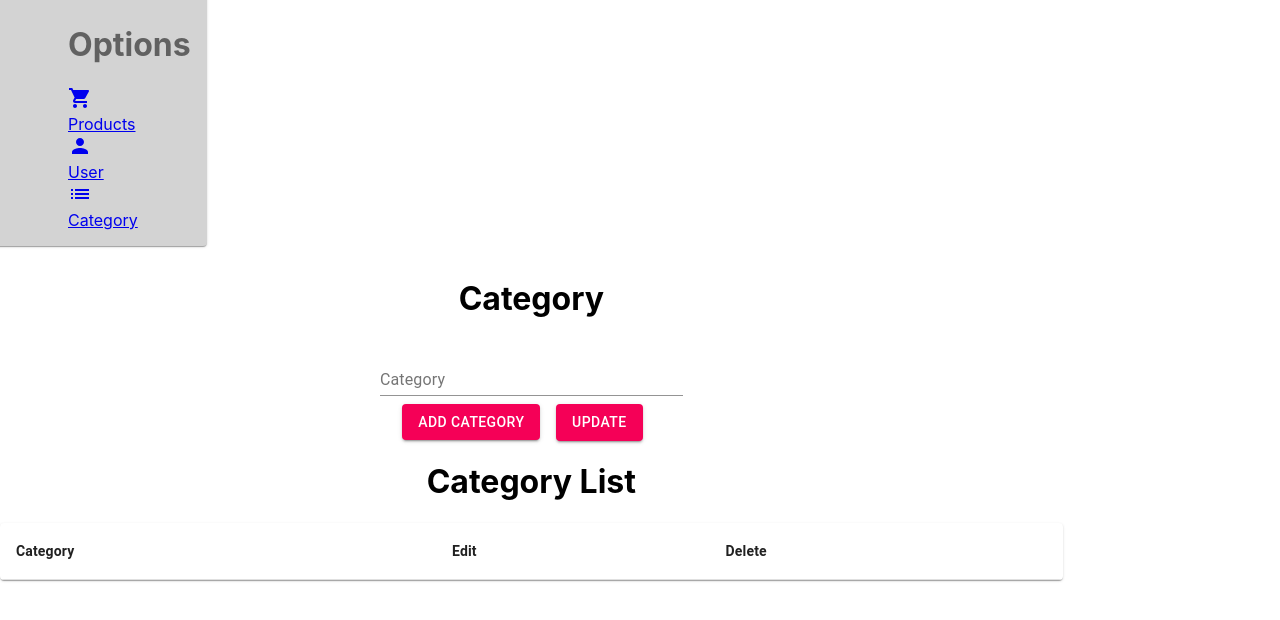
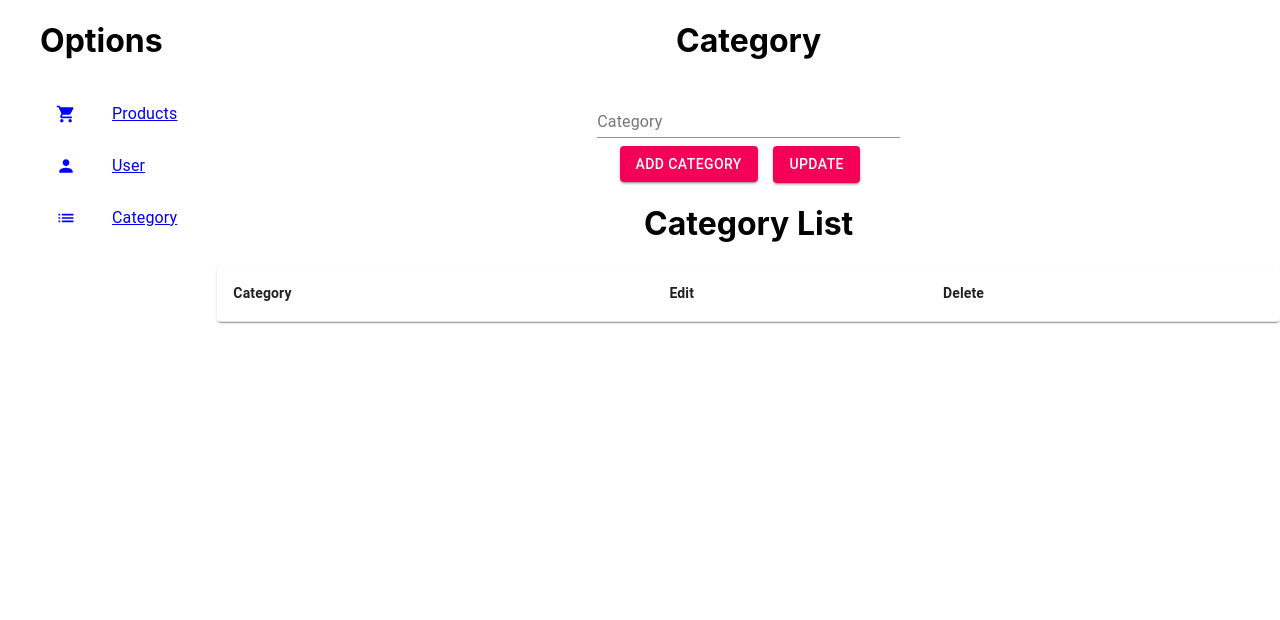
Before and after one commit to franzbiely/mair, a React (Create React App) app: page /category in a window 1280 px wide. Shown: the top 620 px of the page. Built offline with nearby package versions, Linux system fonts and the light colour scheme.

Commit message:
creating hover in icon of the Router in App file

```diff
--- a/src/App.js
+++ b/src/App.js
@@ -13,19 +13,27 @@ import { BrowserRouter as Router, Switch, Route, Link } from "react-router-dom";
 import Grid from "@material-ui/core/Grid";
 import Box from "@material-ui/core/Box";
 import { makeStyles } from "@material-ui/core/styles";
-import PersonIcon from '@material-ui/icons/Person';
-import ShoppingCartIcon from '@material-ui/icons/ShoppingCart';
-import ListIcon from '@material-ui/icons/List';
+import PersonIcon from "@material-ui/icons/Person";
+import ShoppingCartIcon from "@material-ui/icons/ShoppingCart";
+import ListIcon from "@material-ui/icons/List";
+import List from "@material-ui/core/List";
+import ListItemText from "@material-ui/core/ListItemText";
+import ListItemIcon from "@material-ui/core/ListItemIcon";
+import ListItem from "@material-ui/core/ListItem";
 
 const useStyles = makeStyles((theme) => ({
   root: {
-    flexGrow: 1,
+    width: "100%",
+    maxWidth: 300,
+    backgroundColor: theme.palette.background.paper,
   },
   paper: {
     padding: theme.spacing(2),
     textAlign: "center",
     color: theme.palette.text.secondary,
-    backgroundColor: "lightGray",
+    backgroundColor: "silver",
+    width: "",
+    height: "700px",
   },
 }));
 
@@ -214,7 +222,7 @@ function App() {
       <ProductContext.Provider value={providerValue}>
         <Router>
           <Grid container spacing={3}>
-            <Paper className={classes.paper}>
+            {/* <Paper className={classes.paper}> */}
               <Grid
                 direction="row"
                 justifyContent="flex-start"
@@ -222,17 +230,56 @@ function App() {
                 item
                 xs={2}
               >
-                <Box ml={8} align="left">
+                <Box ml={5} align="left">
                   <h1>Options</h1>
+                  <div className={classes.root}>
+                    <List component="nav" aria-label="main mailbox folders">
+                      <Link to="/products">
+                        <ListItem button>
+                          <ListItemIcon>
+                            <ShoppingCartIcon
+                              fontSize="small"
+                              style={{ color: "blue" }}
+                            />
+                          </ListItemIcon>
+                          <ListItemText primary="Products" />
+                        </ListItem>
+                      </Link>
 
-                  <Link to="/products"> <ShoppingCartIcon/>
-                    Products
-                  </Link><br />
-                  <Link to="/user"><PersonIcon/> User</Link> <br />
-                  <Link to="/category"> <ListIcon/> Category</Link> <br />
+                      <br />
+                      <Box mt={-2}>
+                        <Link to="/user">
+                          <ListItem button>
+                            <ListItemIcon>
+                              <PersonIcon
+                                fontSize="small"
+                                style={{ color: "blue" }}
+                              />
+                            </ListItemIcon>
+                            <ListItemText primary="User" />
+                          </ListItem>
+                        </Link>
+                      </Box>
+                      <br />
+                      <Box mt={-2}>
+                        <Link to="/category">
+                          <ListItem button>
+                            <ListItemIcon>
+                              <ListIcon
+                                fontSize="small"
+                                style={{ color: "blue" }}
+                              />
+                            </ListItemIcon>
+                            <ListItemText primary="Category" />
+                          </ListItem>
+                        </Link>
+                      </Box>
+                      <br />
+                    </List>
+                  </div>
                 </Box>
               </Grid>
-            </Paper>
+            {/* </Paper> */}
             <Grid
               justifyContent="flex-end"
               alignItems="flex-start"
@@ -258,13 +305,6 @@ function App() {
             </Grid>
           </Grid>
         </Router>
-        {/* <Header />
-        <Products />
-        <ProductList />
-        <CategoryForm />
-        <CategoryList />
-        <User/>
-        <UserList/> */}
       </ProductContext.Provider>
     </div>
   );
--- a/src/CategoryForm.js
+++ b/src/CategoryForm.js
@@ -17,10 +17,11 @@ const useStyles = makeStyles((theme) => ({
 
 function CategoryForm() {
   const classes = useStyles();
-  var { addCategory, category, setCategory, clearText, saveEditCategory, i } = React.useContext(ProductContext);
+  var { addCategory, category, setCategory, clearText, saveEditCategory, i } =
+    React.useContext(ProductContext);
 
   return (
-
+    <Grid container>
       <Grid item xs={12}>
         <div>
           <h1>Category</h1>
@@ -33,7 +34,7 @@ function CategoryForm() {
               onChange={(e) => setCategory(e.target.value)}
             />
           </form>
-            <Box ml={-15} >
+          <Box ml={-15}>
             <Button
               onClick={() => {
                 addCategory(category);
@@ -46,7 +47,7 @@ function CategoryForm() {
               add category
             </Button>
           </Box>
-            <Box ml={17} mt={-4.5}  >
+          <Box ml={17} mt={-4.5}>
             <Button
               onClick={() => {
                 saveEditCategory(i);
@@ -61,6 +62,7 @@ function CategoryForm() {
           </Box>
         </div>
       </Grid>
+    </Grid>
   );
 }
 
--- a/src/CategoryList.js
+++ b/src/CategoryList.js
@@ -22,13 +22,11 @@ const useStyles = makeStyles({
 
 export default function CategoryList() {
   const classes = useStyles();
-  var {
-    categories,
-    deleteCategory,
-    editCategory,
-  } = React.useContext(ProductContext);
+  var { categories, deleteCategory, editCategory } =
+    React.useContext(ProductContext);
 
   return (
+    <Grid container>
       <Grid item xs={12}>
         <h1> Category List</h1>
         <TableContainer component={Paper}>
@@ -77,5 +75,6 @@ export default function CategoryList() {
           </Table>
         </TableContainer>
       </Grid>
+    </Grid>
   );
 }
--- a/src/ProductList.js
+++ b/src/ProductList.js
@@ -40,14 +40,21 @@ const useStyles = makeStyles({
 
 export default function ProductList() {
   const classes = useStyles();
-  var { products, setProducts, deleteProduct, editProduct }= React.useContext(ProductContext);
+  var { products, setProducts, deleteProduct, editProduct } =
+    React.useContext(ProductContext);
 
-  const totalProducts = products.length < 1 ? 0 : products.map((product) => {
+  const totalProducts =
+    products.length < 1
+      ? 0
+      : products
+          .map((product) => {
             return parseInt(product.quantity);
-  }).reduce(function (prev, current) {
+          })
+          .reduce(function (prev, current) {
             return prev + current;
           });
   return (
+    <Grid container>
       <Grid item xs={12}>
         <h1>Product List</h1>
         <TableContainer component={Paper}>
@@ -60,7 +67,6 @@ export default function ProductList() {
                       <Box ml={10}>
                         {" "}
                         <b>Id</b>{" "}
-
                       </Box>
                     </TableCell>
                     <TableCell align="left">
@@ -142,5 +148,6 @@ export default function ProductList() {
           </Table>
         </TableContainer>
       </Grid>
+    </Grid>
   );
 }
--- a/src/User.js
+++ b/src/User.js
@@ -127,7 +127,7 @@ function User() {
                 />
                 <br />
               </form>
-              <Box mr={13}>
+              <Box mr={20}>
                 <Button
                   onClick={() => {
                     addUser(
@@ -145,7 +145,7 @@ function User() {
                   color="secondary"
                   className={classes.button}
                 >
-                  Log in
+                  Create User
                 </Button>
               </Box>
               <Box ml={14} mt={-4.5}>
--- a/src/UserList.js
+++ b/src/UserList.js
@@ -18,15 +18,12 @@ const useStyles = makeStyles({
   },
 });
 
-
 export default function BasicTable() {
   const classes = useStyles();
   var { user, deleteUser, editUser } = React.useContext(ProductContext);
 
   return (
-
-
-
+    <Grid container>
       <Grid item xs={12}>
         <h1> User List</h1>
         <TableContainer component={Paper}>
@@ -64,7 +61,7 @@ export default function BasicTable() {
               </TableRow>
             </TableHead>
             <TableBody>
-                  {user?.map((row,i) => (
+              {user?.map((row, i) => (
                 <TableRow key={row.category}>
                   <TableCell component="th" scope="row">
                     {row.firstName}
@@ -99,8 +96,6 @@ export default function BasicTable() {
           </Table>
         </TableContainer>
       </Grid>
-
-
-
+    </Grid>
   );
 }
```
Lines whose indentation alone changed are shown as unchanged.
